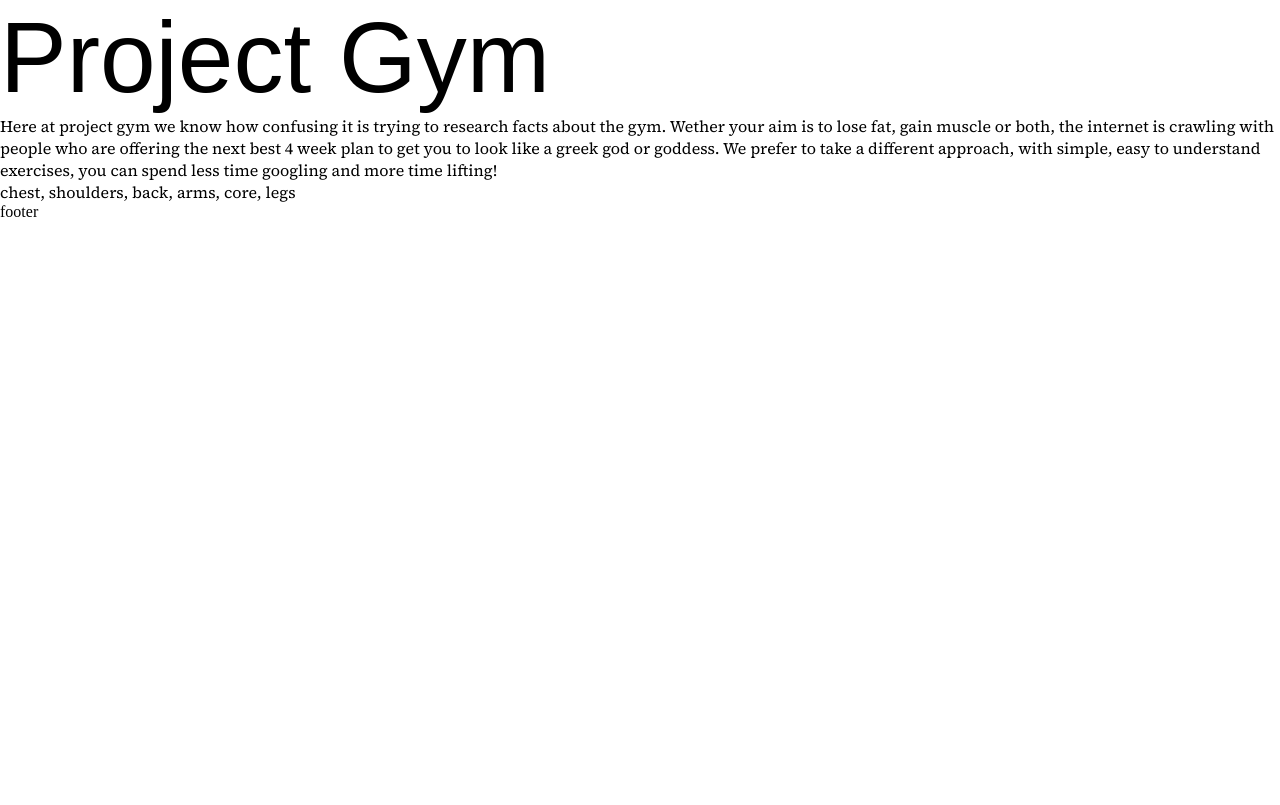
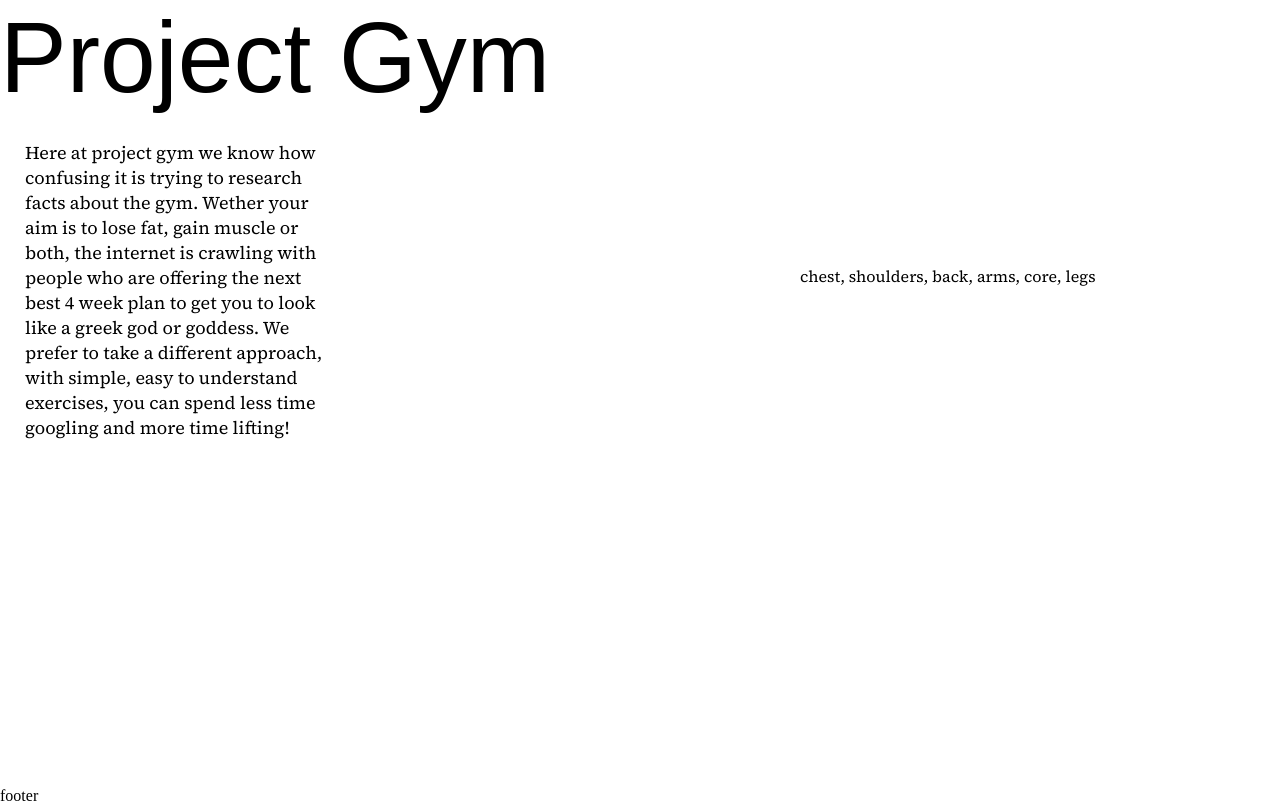
Before and after one commit to DylanWestwater/projectgym, a plain HTML site: page index.html in a window 1280 px wide. Drawn offline with Linux system fonts and the light colour scheme; a web font is replaced by a local one.

Commit message:
add initial placements

```diff
--- a/assets/css/style.css
+++ b/assets/css/style.css
@@ -7,9 +7,25 @@
  }
 
  header {
-    font-family: 'Ysabeau SC',sans-serif;
+     font-family: 'Ysabeau SC', sans-serif;
      font-size: 100px;
  }
+
  section {
      font-family: 'Source Serif 4', serif;
  }
+
+ #description {
+    margin: 25px;
+    width: 300px;
+    font-size: large;
+ }
+
+ #muscle-groups{
+    margin-left: 800px;
+    margin-top: -200px;
+ }
+
+ footer{
+    margin-top: 500px;
+ }
--- a/index.html
+++ b/index.html
@@ -11,10 +11,10 @@
 </head>
 <body>
     <header>Project Gym</header>
-    <section>Here at project gym we know how confusing it is trying to research facts about the gym.
+    <section id="description">Here at project gym we know how confusing it is trying to research facts about the gym.
         Wether your aim is to lose fat, gain muscle or both, the internet is crawling with people who are offering the next best 4 week plan to get you to look like a greek god or goddess.
     We prefer to take a different approach, with simple, easy to understand exercises, you can spend less time googling and more time lifting!</section>
-    <section>chest, shoulders, back, arms, core, legs</section>
+    <section id="muscle-groups">chest, shoulders, back, arms, core, legs</section>
     <footer>footer</footer>
 
 </body>
```
Lines whose indentation alone changed are shown as unchanged.
